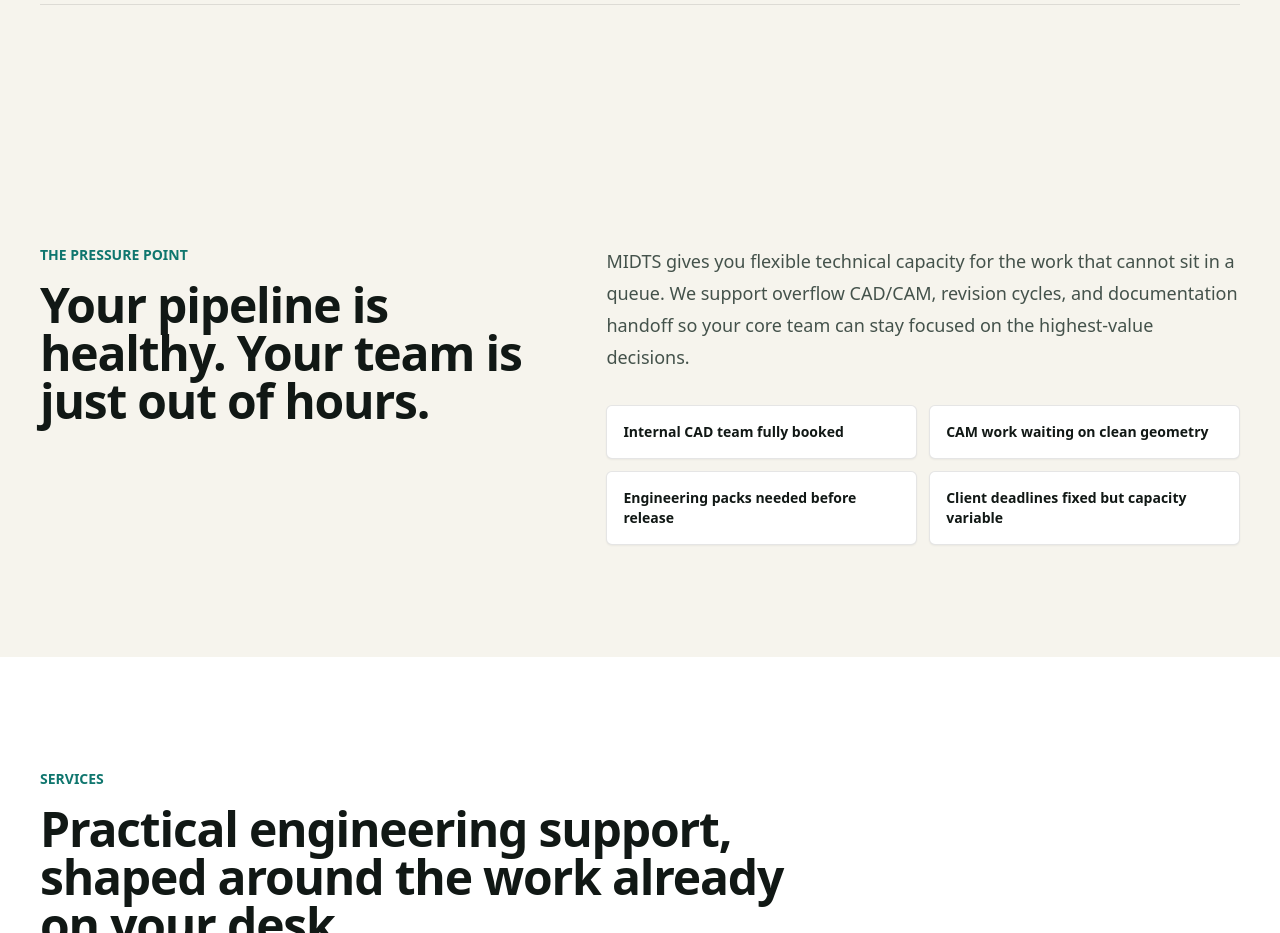
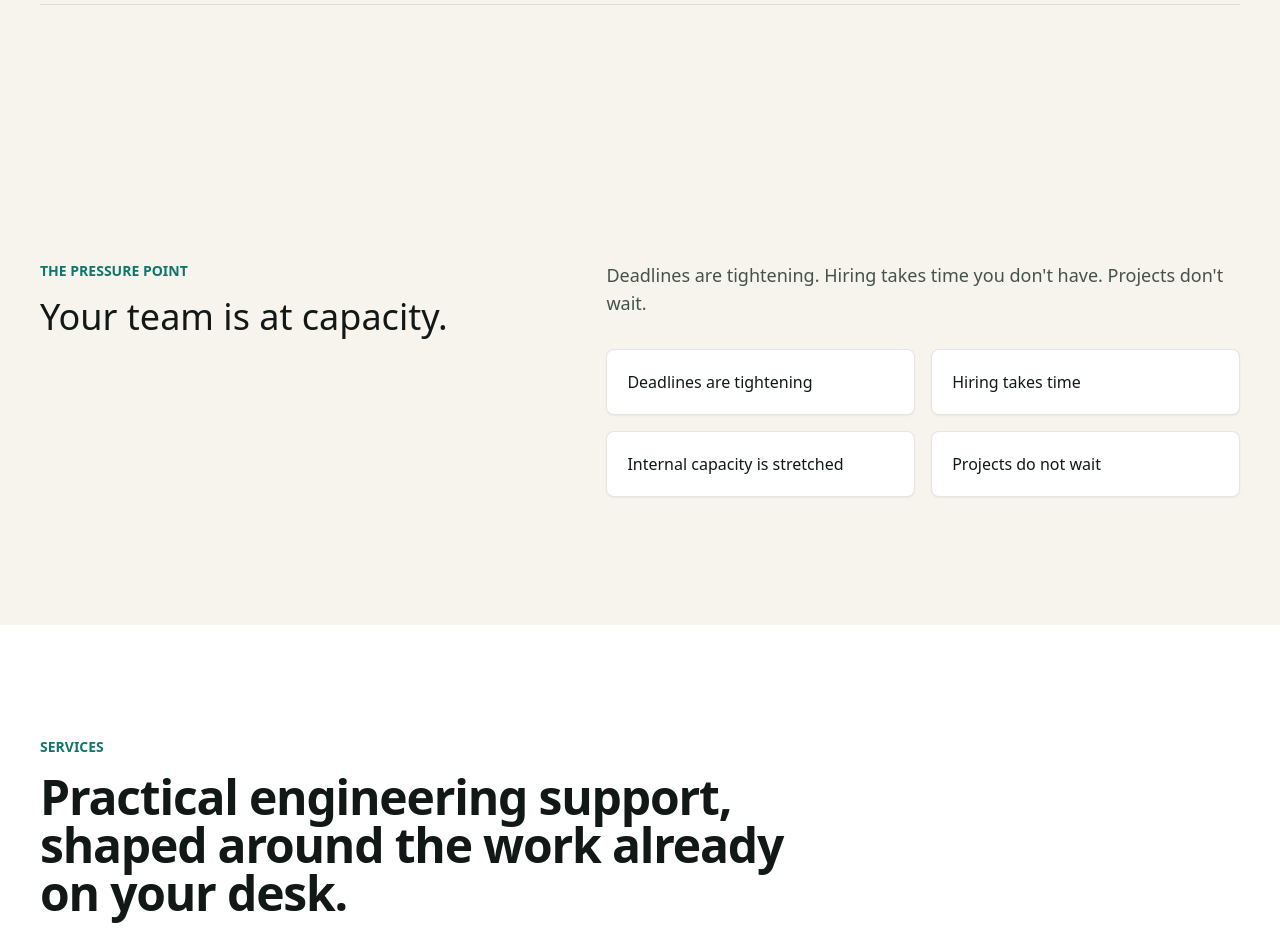
Before and after one commit to zeeshankhanminhas/NEW-MIDTS, a Next.js app: page / in a window 1280 px wide. Shown: the part 900-1833 px from the top of the page. Built offline with nearby package versions, Linux system fonts and the light colour scheme.

Commit message:
Align problem section with MIDTS copy

```diff
--- a/components/Problem.tsx
+++ b/components/Problem.tsx
@@ -1,33 +1,35 @@
 const signals = [
-  'Internal CAD team fully booked',
-  'CAM work waiting on clean geometry',
-  'Engineering packs needed before release',
-  'Client deadlines fixed but capacity variable',
+  'Deadlines are tightening',
+  'Hiring takes time',
+  'Internal capacity is stretched',
+  'Projects do not wait',
 ];
 
 export default function Problem() {
   return (
-    <section className="bg-[#f6f4ed] py-20 text-[#111815] md:py-28">
-      <div className="container_large padding_global grid gap-12 md:grid-cols-[0.9fr_1.1fr] md:items-start">
+    <section className="section_problem bg-[#f6f4ed] py-20 text-[#111815] md:py-32">
+      <div className="container_large padding_global">
+        <div className="problem_wrapper grid gap-12 md:grid-cols-[0.9fr_1.1fr] md:items-start">
           <div>
-          <p className="mb-4 text-sm font-semibold uppercase text-teal-700">The pressure point</p>
-          <h2 className="max-w-2xl text-4xl font-semibold leading-tight tracking-tight md:text-5xl">
-            Your pipeline is healthy. Your team is just out of hours.
+            <p className="text_eyebrow mb-4 text-sm font-semibold uppercase text-teal-700">The pressure point</p>
+            <h2 className="heading_section max-w-2xl text-3xl font-medium leading-tight md:text-4xl">
+              Your team is at capacity.
             </h2>
           </div>
           <div>
-          <p className="text-lg leading-8 text-[#44524b]">
-            MIDTS gives you flexible technical capacity for the work that cannot sit in a queue. We support overflow CAD/CAM, revision cycles, and documentation handoff so your core team can stay focused on the highest-value decisions.
+            <p className="text_body text-base text-[#44524b] md:text-lg">
+              Deadlines are tightening. Hiring takes time you don&apos;t have. Projects don&apos;t wait.
             </p>
-          <div className="mt-8 grid gap-3 sm:grid-cols-2">
+            <div className="grid_signals mt-8 grid gap-4 sm:grid-cols-2">
               {signals.map((signal) => (
-              <div key={signal} className="rounded-md border border-black/10 bg-white p-4 text-sm font-semibold shadow-sm">
+                <div key={signal} className="card_signal rounded-lg border border-black/10 bg-white p-5 text-base font-medium shadow-sm">
                   {signal}
                 </div>
               ))}
             </div>
           </div>
         </div>
+      </div>
     </section>
   );
 }
```
Lines whose indentation alone changed are shown as unchanged.
